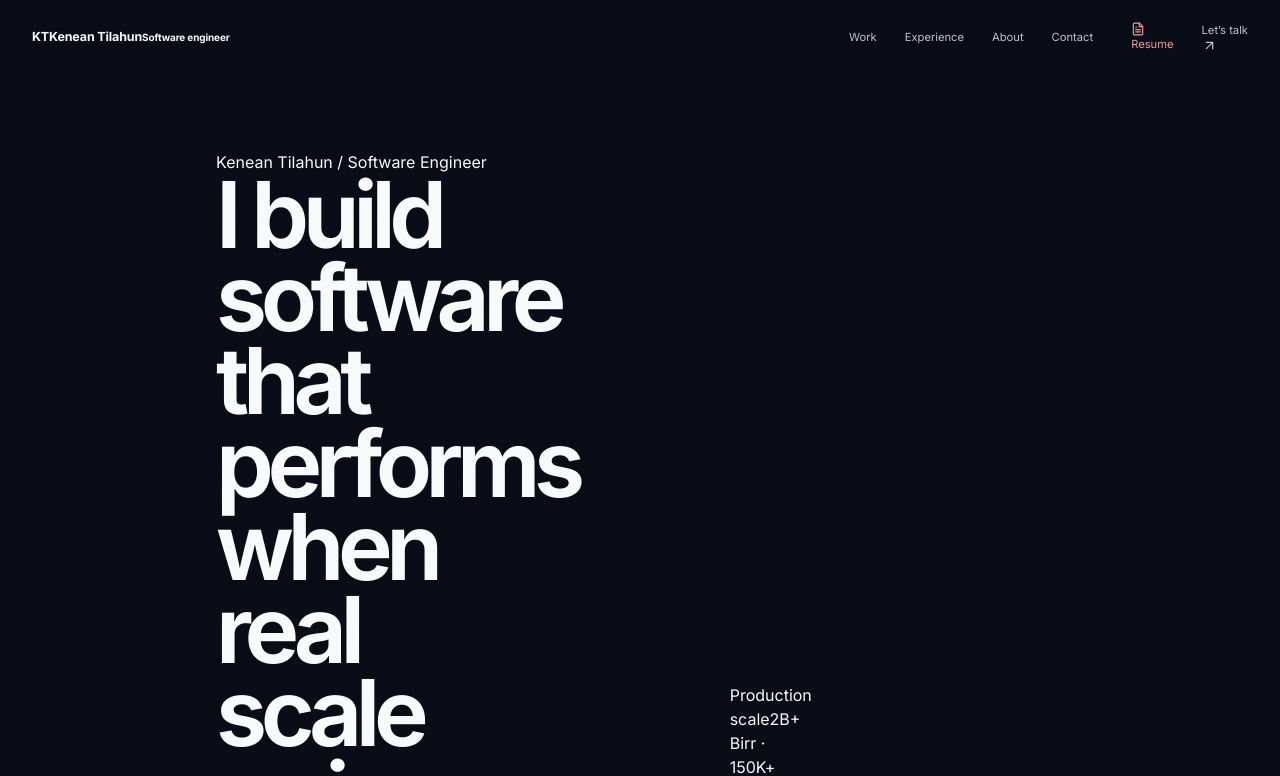
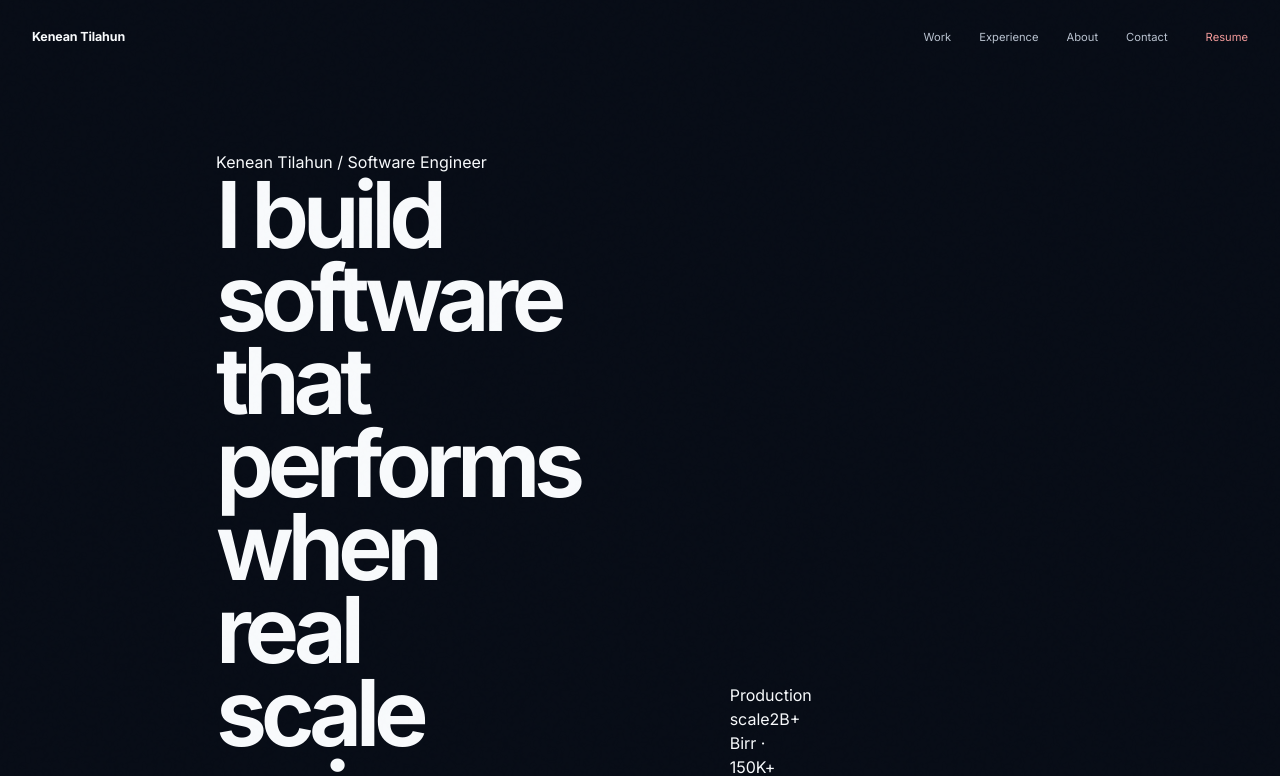
Before and after one commit to KeniKT/kenean-tilahun-portfolio, a React (Vite) app: page / in a window 1280 px wide. Shown: the top 776 px of the page. Built offline with nearby package versions, Linux system fonts and the light colour scheme.

Commit message:
feat: update navigation menu links and mobile responsiveness

```diff
--- a/src/components/layout/Navbar.jsx
+++ b/src/components/layout/Navbar.jsx
@@ -1,17 +1,26 @@
 import { useEffect, useState } from 'react';
-import { ArrowUpRight, FileText, Menu, X } from 'lucide-react';
+import { Menu, X } from 'lucide-react';
 import { navigation, profile } from '../../data/portfolio';
 
 export default function Navbar() {
   const [open, setOpen] = useState(false);
-  useEffect(() => { const close = () => setOpen(false); window.addEventListener('hashchange', close); return () => window.removeEventListener('hashchange', close); }, []);
+  const [scrolled, setScrolled] = useState(false);
+  useEffect(() => {
+    const close = () => setOpen(false);
+    const updateScroll = () => {
+      setScrolled(window.scrollY > 24);
+    };
+    updateScroll();
+    window.addEventListener('hashchange', close);
+    window.addEventListener('scroll', updateScroll, { passive: true });
+    return () => { window.removeEventListener('hashchange', close); window.removeEventListener('scroll', updateScroll); };
+  }, []);
   return (
-    <header className="site-header">
-      <a className="brand" href="#top" aria-label="Kenean Tilahun, back to top"><span>KT</span><span className="brand-copy">Kenean Tilahun<small>Software engineer</small></span></a>
+    <header className={`site-header ${scrolled ? 'is-scrolled' : ''}`}>
+      <a className="brand" href="#top" aria-label="Kenean Tilahun, back to top">Kenean Tilahun</a>
       <nav id="primary-navigation" className={open ? 'nav-links is-open' : 'nav-links'} aria-label="Primary navigation">
         {navigation.map((item) => <a key={item.href} href={item.href} onClick={() => setOpen(false)}>{item.label}</a>)}
-        <a className="resume-link" href={`mailto:${profile.email}?subject=Resume request`} title="A verified resume PDF is not currently hosted"><FileText size={14} /> Resume</a>
-        <a className="nav-cta" href="#contact">Let’s talk <ArrowUpRight size={15} /></a>
+        <a className="resume-link" href={`mailto:${profile.email}?subject=Resume request`} title="A verified resume PDF is not currently hosted">Resume</a>
       </nav>
       <button className="menu-button" type="button" onClick={() => setOpen(!open)} aria-expanded={open} aria-controls="primary-navigation" aria-label={open ? 'Close navigation' : 'Open navigation'}>{open ? <X /> : <Menu />}</button>
     </header>
```
